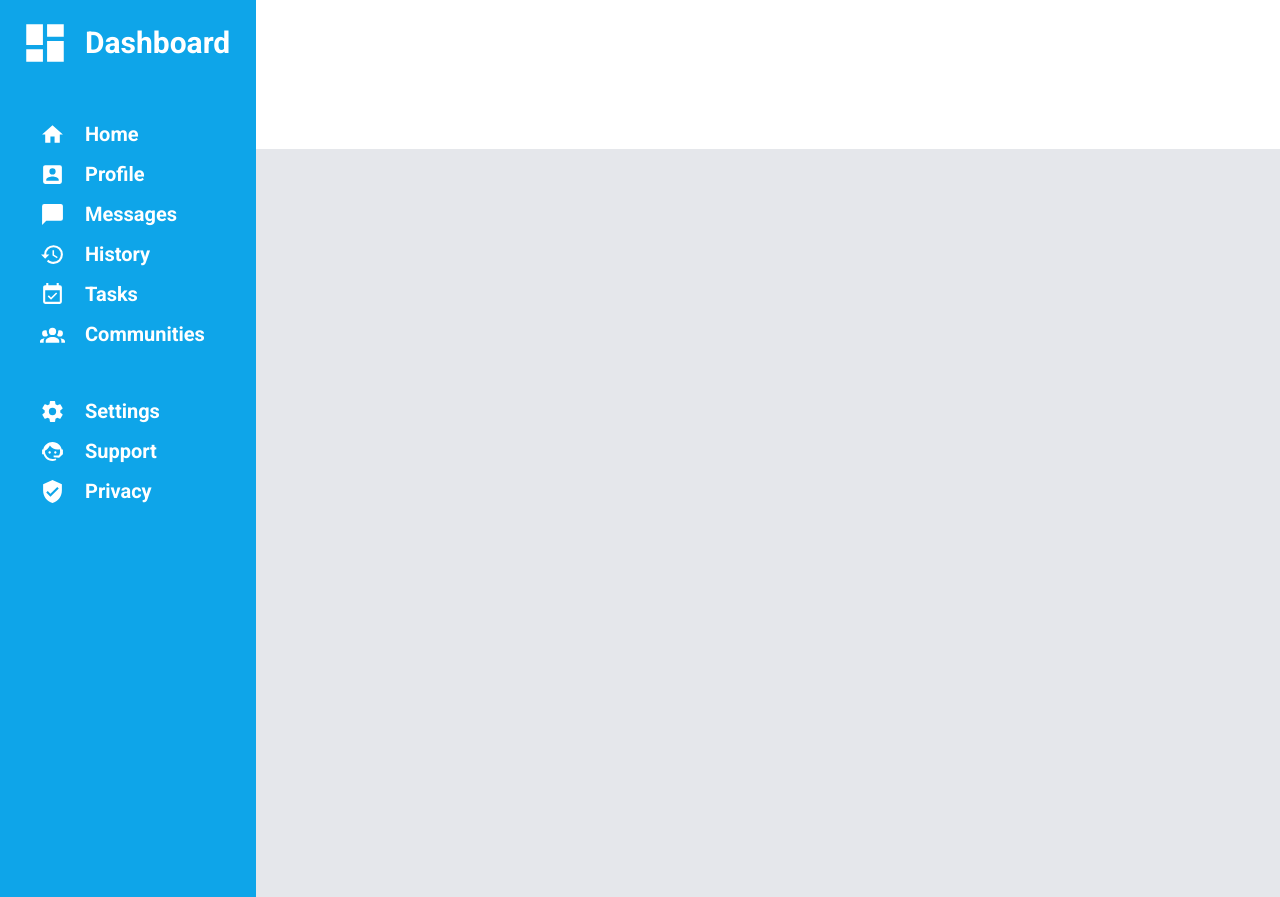
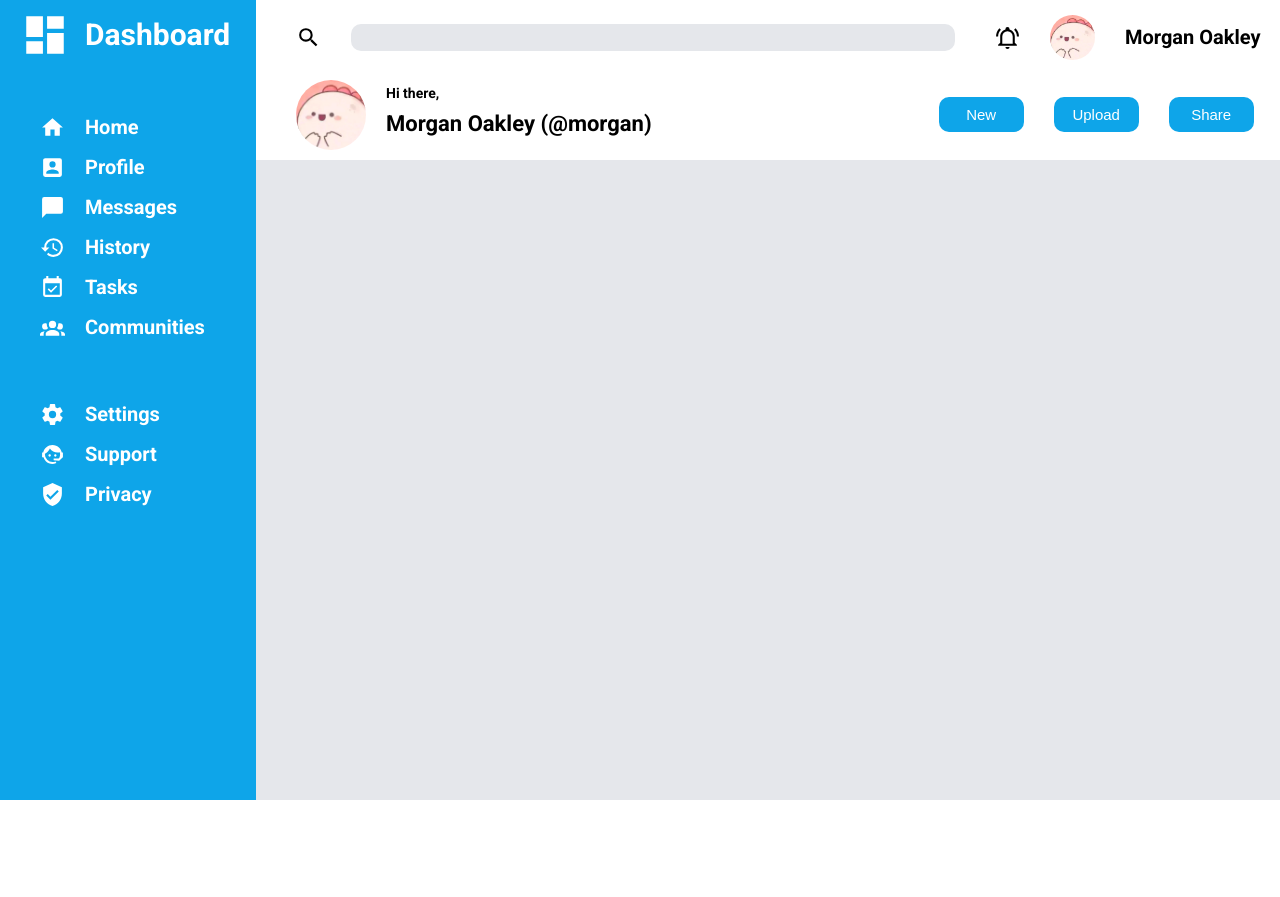
Before and after one commit to morr1smo10/odin-admin-dashboard, a plain HTML site: page index.html in a window 1280 px wide. After the commit the page ends 800 px from the top, so only its background shows below. Drawn offline with Linux system fonts and the light colour scheme.

Commit message:
finish header

```diff
--- a/index.html
+++ b/index.html
@@ -113,8 +113,43 @@
     </div>
 
     <div class="right_container">
-      <div class="header"></div>
-
+      <div class="header">
+        <div class="header_first_row">
+          <div class="search_bar">
+            <svg xmlns="http://www.w3.org/2000/svg" viewBox="0 0 24 24">
+              <title>magnify</title>
+              <path
+                d="M9.5,3A6.5,6.5 0 0,1 16,9.5C16,11.11 15.41,12.59 14.44,13.73L14.71,14H15.5L20.5,19L19,20.5L14,15.5V14.71L13.73,14.44C12.59,15.41 11.11,16 9.5,16A6.5,6.5 0 0,1 3,9.5A6.5,6.5 0 0,1 9.5,3M9.5,5C7,5 5,7 5,9.5C5,12 7,14 9.5,14C12,14 14,12 14,9.5C14,7 12,5 9.5,5Z"
+              />
+            </svg>
+            <input type="text" />
+          </div>
+          <div class="header_first_row_icon">
+            <svg xmlns="http://www.w3.org/2000/svg" viewBox="0 0 24 24">
+              <title>bell-ring-outline</title>
+              <path
+                d="M10,21H14A2,2 0 0,1 12,23A2,2 0 0,1 10,21M21,19V20H3V19L5,17V11C5,7.9 7.03,5.17 10,4.29C10,4.19 10,4.1 10,4A2,2 0 0,1 12,2A2,2 0 0,1 14,4C14,4.1 14,4.19 14,4.29C16.97,5.17 19,7.9 19,11V17L21,19M17,11A5,5 0 0,0 12,6A5,5 0 0,0 7,11V18H17V11M19.75,3.19L18.33,4.61C20.04,6.3 21,8.6 21,11H23C23,8.07 21.84,5.25 19.75,3.19M1,11H3C3,8.6 3.96,6.3 5.67,4.61L4.25,3.19C2.16,5.25 1,8.07 1,11Z"
+              />
+            </svg>
+            <img src="assets/logo.jpg" alt="logo" />
+            <p>Morgan Oakley</p>
+          </div>
+        </div>
+        <div class="header_second_row">
+          <div class="header_second_row_title">
+            <img src="assets/logo.jpg" alt="logo" />
+            <div class="header_title_paragraph">
+              <p class="header_title_first_line">Hi there,</p>
+              <p class="header_title_second_line">Morgan Oakley (@morgan)</p>
+            </div>
+          </div>
+          <div class="header_second_row_button">
+            <button>New</button>
+            <button>Upload</button>
+            <button>Share</button>
+          </div>
+        </div>
+      </div>
       <div class="main_content"></div>
     </div>
   </body>
--- a/styles.css
+++ b/styles.css
@@ -10,7 +10,8 @@ body {
   background-color: #0ea5e9;
   display: grid;
   grid-template-rows: 1fr 3fr 6fr;
-  row-gap: 20px;
+  row-gap: 30px;
+  height: 100vh;
 }
 
 .side_bar p {
@@ -64,11 +65,99 @@ body {
 
 .right_container {
   display: grid;
-  grid-template-rows: 1fr 5fr;
+  height: 100vh;
+  grid-template-rows: 20vh 80vh;
 }
 
 .header {
+  display: grid;
+  grid-template-rows: 1fr 2fr;
+}
 
+.header_first_row {
+  display: grid;
+  grid-template-columns: 2fr 1fr;
+}
+
+.search_bar, .header_first_row_icon {
+  display: flex;
+  flex-direction: row;
+  align-items: center;
+  gap: 30px;
+  padding-top: 5px;
+  padding-left: 40px;
+}
+
+.search_bar svg, .header_first_row_icon svg {
+  width: 25px;
+  height: auto;
+}
+
+.search_bar input {
+  width: 600px;
+  height: 25px;
+  background-color: #e5e7eb;
+  border: none;
+  border-radius: 10px;
+}
+
+.header_first_row_icon img {
+  width: 45px;
+  height: 45px;
+  border-radius: 50%;
+}
+
+.header_first_row p {
+  font-weight: 600;
+  font-size: 20px;
+}
+
+.header_second_row {
+  display: grid;
+  grid-template-columns: 4fr 2fr;
+}
+
+.header_second_row_title {
+  display: flex;
+  flex-direction: row;
+  gap: 20px;
+  align-items: center;
+  padding-left: 40px;
+}
+
+.header_second_row_title img {
+  width: 70px;
+  height: 70px;
+  border-radius: 50%;
+}
+
+.header_title_first_line {
+  margin-bottom: 10px;
+  font-weight: 600;
+  font-size: 14px;
+}
+
+.header_title_second_line {
+  margin-top: 5px;
+  font-weight: 600;
+  font-size: 22px;
+}
+
+.header_second_row_button {
+  display: flex;
+  flex-direction: row;
+  gap: 30px;
+  align-items: center;
+}
+
+.header_second_row_button button {
+  background-color: #0ea5e9;
+  color: white;
+  width: 85px;
+  height: 35px;
+  border: none;
+  border-radius: 10px;
+  font-size: 15px;
 }
 
 .main_content {
```
Also changed, not shown: assets/logo.jpg (added).
